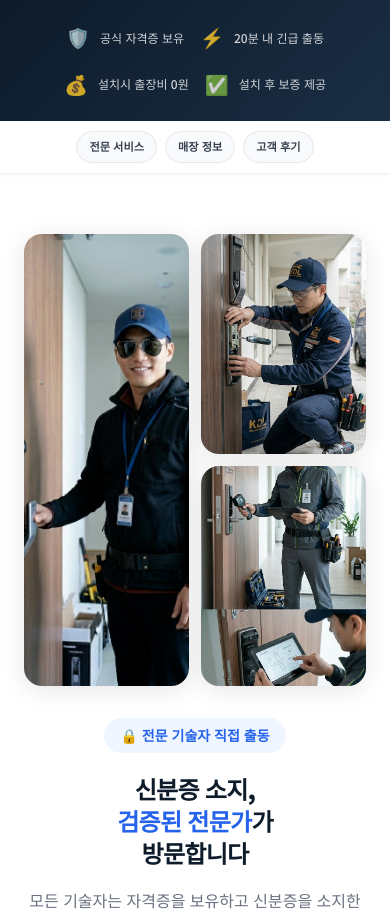
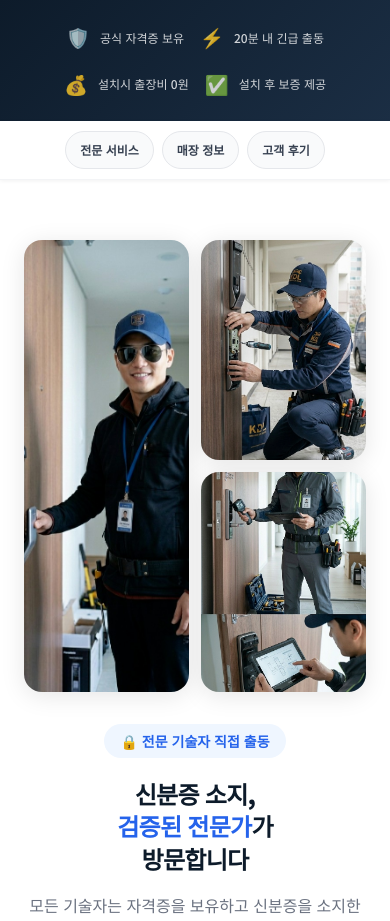
Before and after one commit to uxia0812/DoorLock_Web, a website: page index.html in a window 390 px wide. Shown: the part 840-1761 px from the top of the page. Drawn offline with Linux system fonts and the light colour scheme.

Commit message:
Add Favicon

```diff
--- a/css/style.css
+++ b/css/style.css
@@ -389,6 +389,8 @@ img { max-width: 100%; display: block; }
   gap: 12px;
   padding: 12px 24px;
   flex-wrap: wrap;
+  max-width: 1100px;
+  margin: 0 auto;
 }
 
 .nav-chip {
@@ -418,19 +420,21 @@ img { max-width: 100%; display: block; }
   outline-offset: 2px;
 }
 
-/* 모바일: 칩 가운데 정렬 */
+/* 모바일: 칩 줄바꿈으로 모두 표시, 잘림 방지 */
 @media (max-width: 640px) {
   #services, #stores, #reviews { scroll-margin-top: 120px; }
   .nav-chips__inner {
     padding: 10px 16px;
     gap: 8px;
     justify-content: center;
-    overflow-x: auto;
-    -webkit-overflow-scrolling: touch;
-    scrollbar-width: none;
+    flex-wrap: wrap;
+    overflow: visible;
   }
-  .nav-chips__inner::-webkit-scrollbar { display: none; }
-  .nav-chip { flex-shrink: 0; padding: 6px 12px; font-size: 0.7rem; }
+  .nav-chip {
+    flex: 0 0 auto;
+    padding: 8px 14px;
+    font-size: 0.75rem;
+  }
 }
 
 /* ============================================
--- a/index.html
+++ b/index.html
@@ -5,6 +5,9 @@
   <meta name="viewport" content="width=device-width, initial-scale=1.0, viewport-fit=cover" />
   <meta name="description" content="24시간 도어락·열쇠 전문 출장 서비스. 자격증 보유 기술자가 20분 내 출동합니다." />
   <title>비상24시 출장도어락/열쇠 | 24시간 도어락·열쇠 전문 출장</title>
+  <link rel="icon" type="image/png" sizes="16x16" href="/favicons/favicon-16x16.png" />
+  <meta name="msapplication-TileColor" content="#ffffff" />
+  <meta name="theme-color" content="#ffffff" />
   <link rel="stylesheet" href="css/style.css" />
   <link rel="preconnect" href="https://fonts.googleapis.com" />
   <link rel="preconnect" href="https://fonts.gstatic.com" crossorigin />
@@ -89,7 +92,7 @@
 
   <!-- NAV CHIPS (신뢰 배너 밑) -->
   <nav class="nav-chips" id="navChips" aria-label="주요 섹션 바로가기">
-    <div class="container nav-chips__inner">
+    <div class="nav-chips__inner">
       <a href="#services" class="nav-chip">전문 서비스</a>
       <a href="#stores" class="nav-chip">매장 정보</a>
       <a href="#reviews" class="nav-chip">고객 후기</a>
```
Also changed, not shown: favicons/favicon-16x16.png (added).
